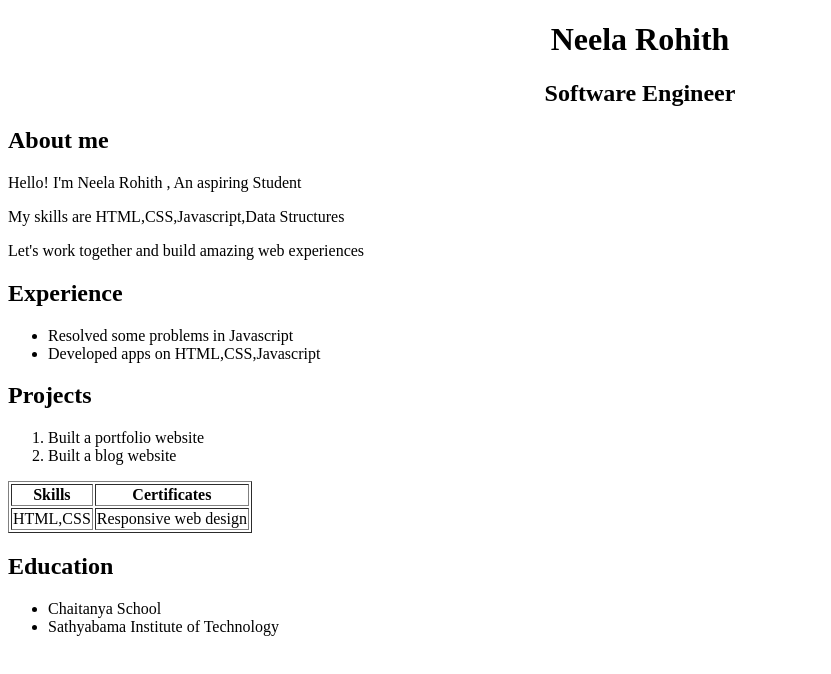
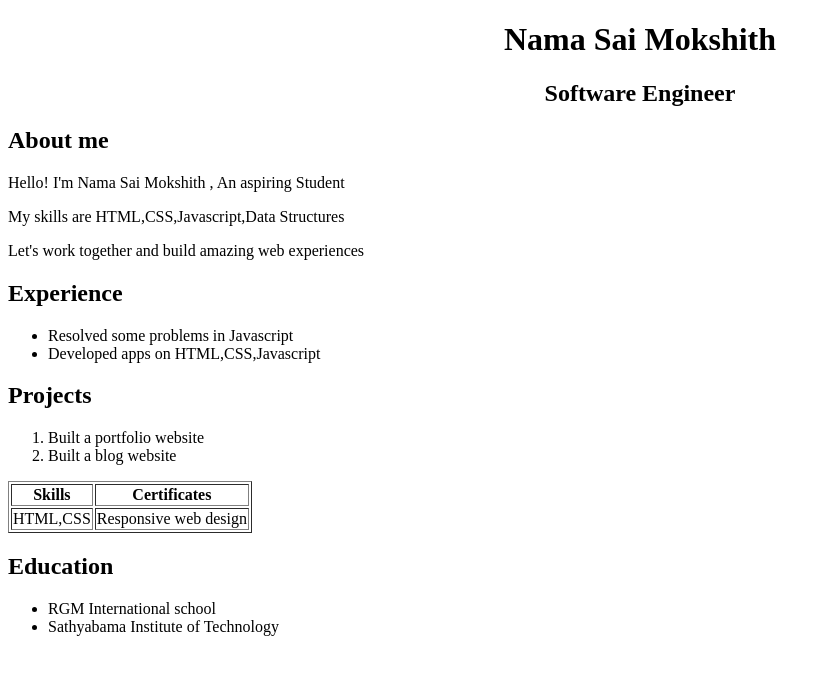
Before and after one commit to SaiMokshith28/demo1, a plain HTML site: page index.html in a window 1280 px wide. Shown: the whole page, without its empty margins (0-831 px from the left). Drawn offline with Linux system fonts and the light colour scheme.

Commit message:
first commit

```diff
--- a/index.html
+++ b/index.html
@@ -15,13 +15,13 @@
   <body>
     <header id="header">
       <div>
-        <h1 style="text-align: center">Neela Rohith</h1>
+        <h1 style="text-align: center">Nama Sai Mokshith</h1>
         <h2 style="text-align: center">Software Engineer</h2>
       </div>
     </header>
     <div>
       <h2>About me</h2>
-      <p>Hello! I'm Neela Rohith , An aspiring Student</p>
+      <p>Hello! I'm Nama Sai Mokshith , An aspiring Student</p>
       <p>My skills are HTML,CSS,Javascript,Data Structures</p>
       <p>Let's work together and build amazing web experiences</p>
     </div>
@@ -50,7 +50,7 @@
     <div>
       <h2>Education</h2>
       <ul>
-        <li>Chaitanya School</li>
+        <li>RGM International school</li>
         <li>Sathyabama Institute of Technology</li>
       </ul>
     </div>
```
Also changed, not shown: 1 other file.
